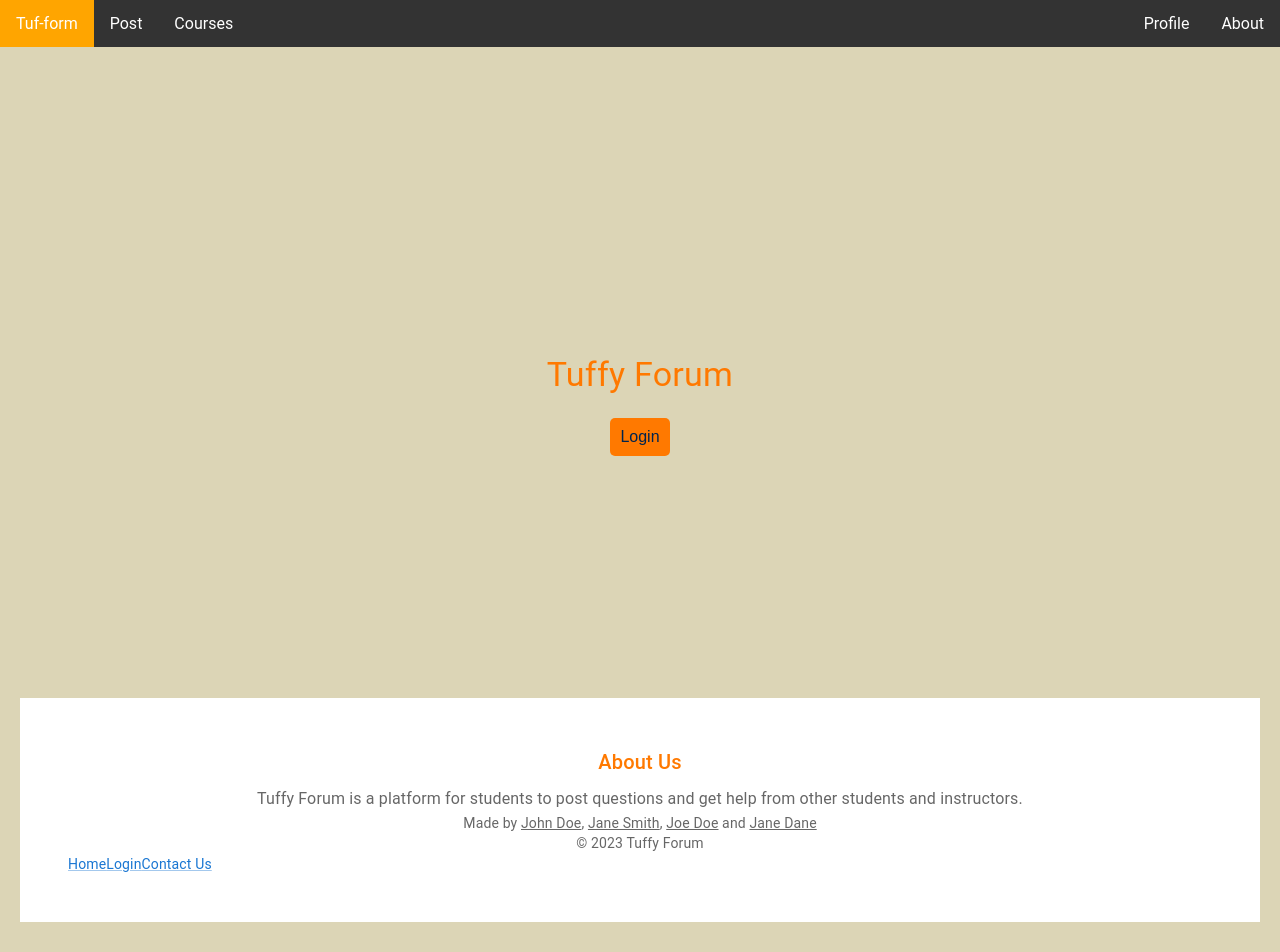
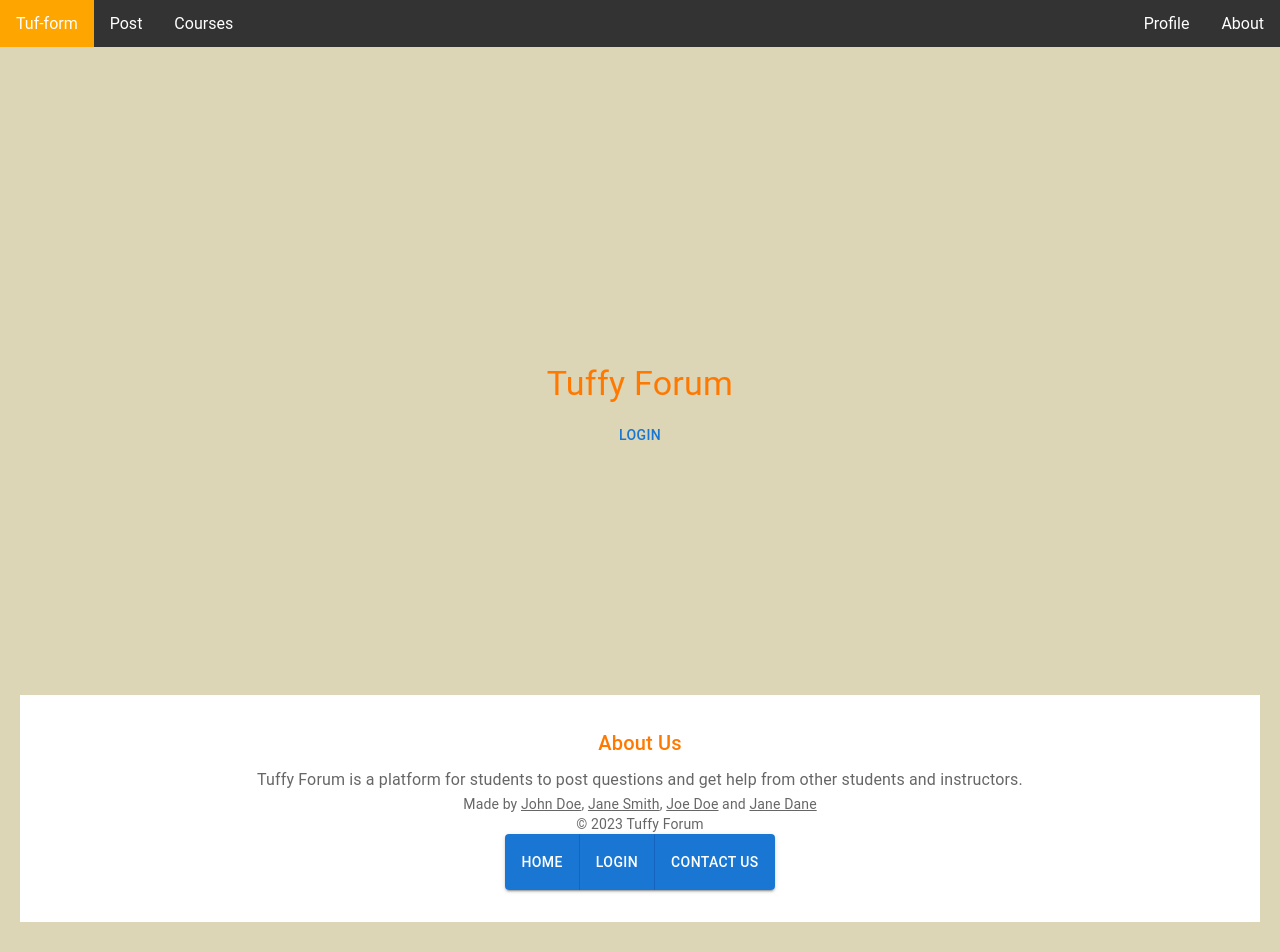
Before and after one commit to David-S409/tuffy-forum, a React (Vite) app: page / in a window 1280 px wide. Shown: the top 952 px of the page. Built offline with nearby package versions, Linux system fonts and the light colour scheme.

Commit message:
using MUI for the frontend

```diff
--- a/src/App.tsx
+++ b/src/App.tsx
@@ -5,7 +5,7 @@ import Home from './pages/HomePage';
 import NotFound from './pages/NotFoundPage';
 import LoginPage from './pages/login/LoginPage';
 import LoginSuccess from './pages/login/LoginSuccess';
-import { Navbar } from './components/Style/Navbar';
+import { Navbar } from './components/Navigation/Navbar';
 import CourseList from './components/CourseList';
 import { NewQuestionForm } from './components/Question/NewQuestionForm';
 
--- a/src/Footer/footer.tsx
+++ b/src/Footer/footer.tsx
@@ -2,12 +2,15 @@ import React from 'react';
 import { makeStyles } from 'tss-react/mui';
 import Typography from '@mui/material/Typography';
 import Link from '@mui/material/Link';
+import Button from '@mui/material/Button';
+import BottomNavigation from '@mui/material/BottomNavigation';
+import ButtonGroup from '@mui/material/ButtonGroup';
 
 const useStyles = makeStyles()((theme) => {
     return {
   footer: {
     backgroundColor: theme.palette.background.paper,
-    padding: theme.spacing(6),
+    padding: theme.spacing(4),
   },
   link: {
     margin: theme.spacing(1, 1.5),
@@ -49,17 +52,19 @@ export default function Footer() {
         {new Date().getFullYear()}
         {' Tuffy Forum'}
       </Typography>
-      <footer>
-        <Link component="button" variant="body2" onClick={() => {}}>
-            Home
-        </Link>
-        <Link component="button" variant="body2" onClick={() => {}}>
-            Login
-        </Link>
-        <Link component="button" variant="body2" onClick={() => {}}>
-            Contact Us
-        </Link>
-      </footer>
+      <BottomNavigation>
+        <ButtonGroup variant="contained" color="primary" aria-label="text primary button group">
+            <Button href='/'>
+                Home
+             </Button>
+            <Button href='/login'>
+                Login
+             </Button>
+            <Button href='/'>
+                Contact Us
+             </Button>
+        </ButtonGroup>
+      </BottomNavigation>
     </footer>
   );
 }
--- a/src/components/Style/Navbar.tsx
+++ b/src/components/Navigation/Navbar.tsx
@@ -1,6 +1,7 @@
 import React from 'react';
 import { NavLink } from "react-router-dom";
 import "./styles.css";
+import Avatar from '@mui/material/Avatar';
 
 export function Navbar () {
     return (
@@ -31,11 +32,14 @@ export function Navbar () {
               About
             </NavLink>
           </li>
-          <li className="nav-item">
+           <li className="nav-item">
             <NavLink to="/profile" className="nav-profile-link">
               Profile
             </NavLink>
           </li>
+          {/* <li className="nav-item">
+            <Avatar alt="Remy Sharp" src="/static/images/avatar/1.jpg" />
+          </li> */}
         </nav>
       </div>
     </>
--- a/src/pages/login/LoginPage.tsx
+++ b/src/pages/login/LoginPage.tsx
@@ -3,6 +3,7 @@ import React from 'react';
 import { useDispatch } from 'react-redux';
 import { useNavigate } from 'react-router-dom';
 import { setIsAuth, setUser } from '../../appSlice';
+import Button from '@mui/material/Button';
 
 export default function LoginPage() {
   const dispatch = useDispatch();
@@ -42,9 +43,9 @@ export default function LoginPage() {
   };
   return (
     <div>
-      <button type="button" onClick={googleSSO}>
+      <Button type="button" onClick={googleSSO}>
         Login
-      </button>
+      </Button>
     </div>
   );
 }
```
Also changed, not shown: src/components/Navigation.tsx (deleted, +0 -68 lines), src/components/Navigation/styles.css (renamed from src/components/Style/styles.css).
